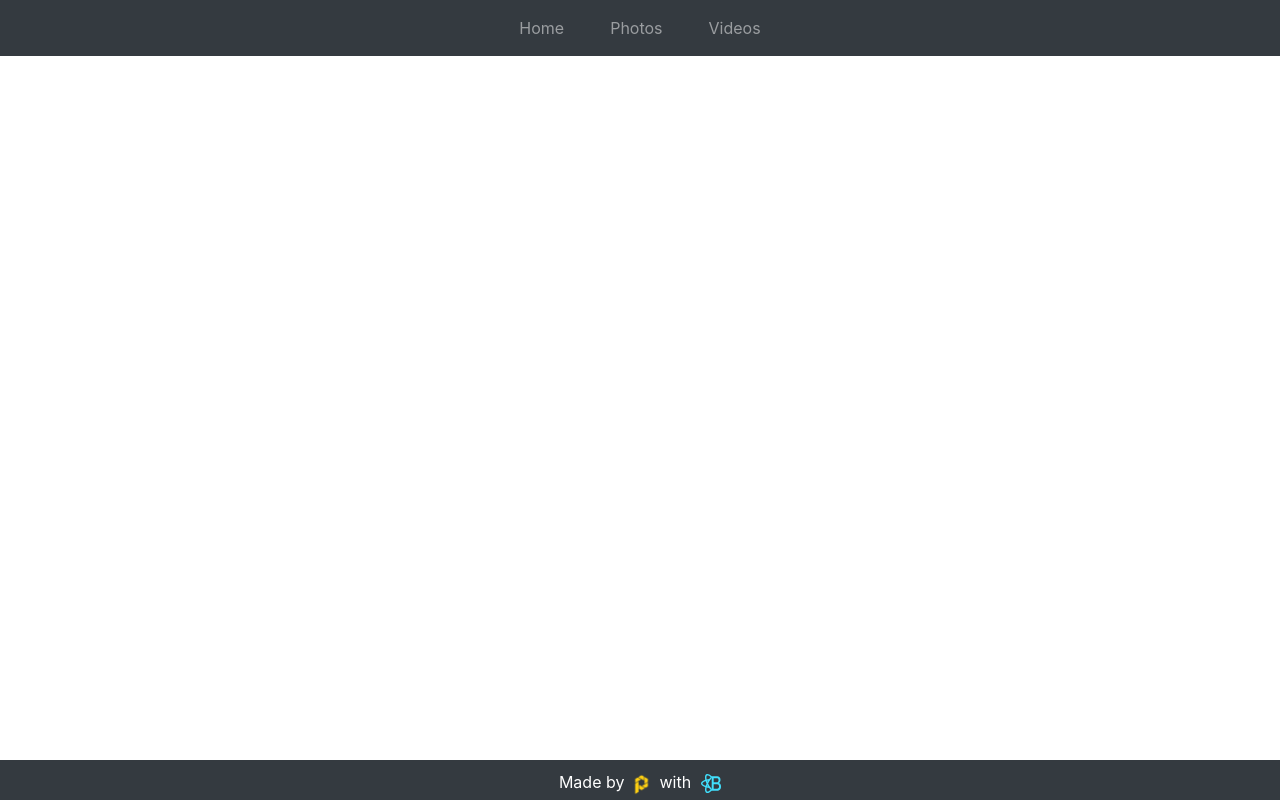
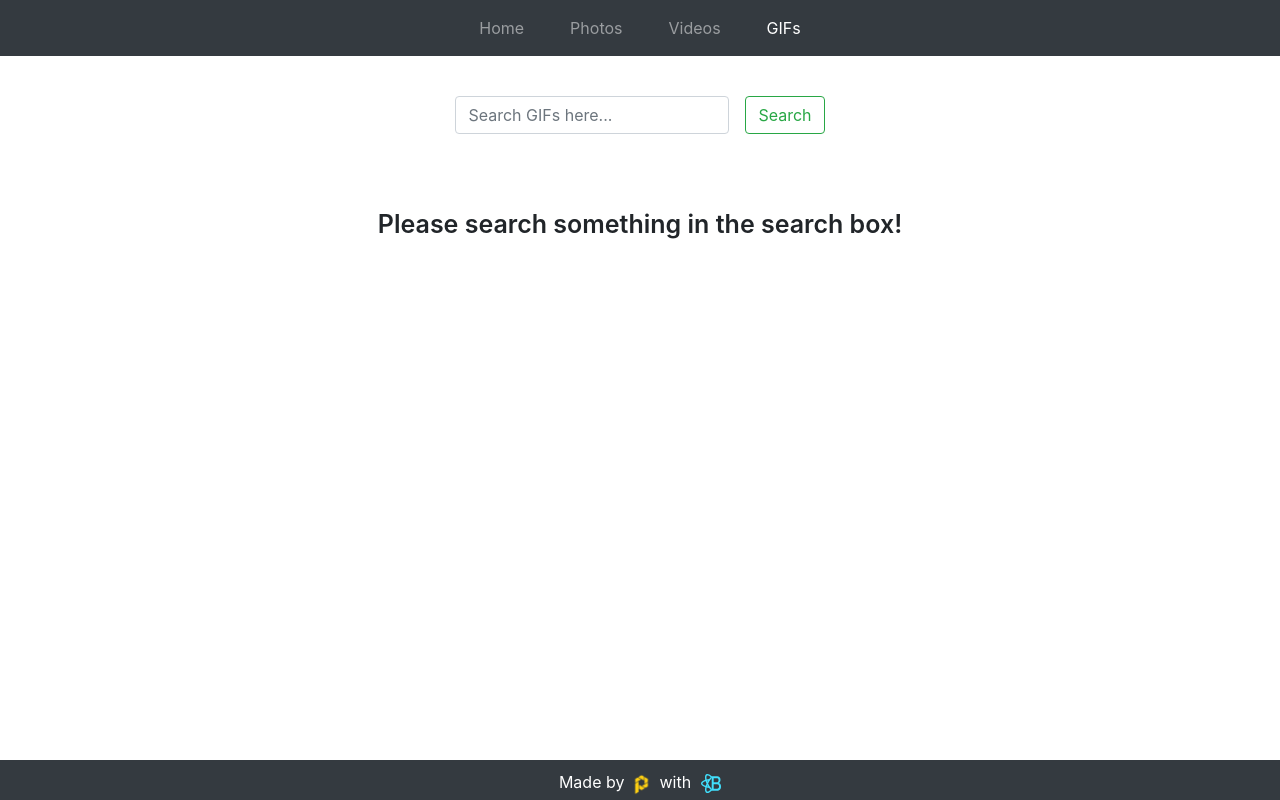
Before and after one commit to patel1643/Photo-Video-Search-App, a React (Create React App) app: page /Photo-Video-Search-App/gifs in a window 1280 px wide. Built offline with nearby package versions, Linux system fonts and the light colour scheme.

Commit message:
added a new feature - users can search gifs

```diff
--- /dev/null
+++ b/src/Components/GifCard/GifCard.js
@@ -0,0 +1,21 @@
+import React from 'react';
+import classes from './GifCard.module.css';
+import {Spring} from 'react-spring/renderprops';
+
+const GifCard = (props1) =>{
+    return(
+        <Spring
+        from={{ display: 'inline-block'}}
+        to={{display: 'inline-block' }}
+        >
+            {props => (
+                <div style={props} >
+                <div className={classes.GifContainer} >
+                <img width='250px' src={props1.sourceLink} alt='none' />
+                </div>
+            </div>
+            )}
+        </Spring>
+    )
+}
+export default GifCard;
--- /dev/null
+++ b/src/Components/GifCard/GifCard.module.css
@@ -0,0 +1,52 @@
+
+.GifContainer{
+    width: auto;
+    height: auto;
+    display: inline-block;
+    overflow: hidden;
+}
+
+.GifContainer img{
+    border-radius: 3px;
+    width: 31.75vw;
+    height: 270px;
+    padding: 0px 5px;
+    filter: drop-shadow(0 0 0.2rem rgba(0,0,0,.5));
+    transition: .2s;
+    object-fit: cover;
+
+}
+
+@media (min-width:1440px){
+    .GifContainer img{
+        width: 32.2vw;
+    }
+}
+
+@media (min-width:1920px){
+    .GifContainer img{
+        width: 32.5vw;
+    }
+}
+
+@media (max-width:967px){
+    .GifContainer img{
+        width: 31.5vw;
+    }
+}
+
+@media (max-width:836px){
+    .GifContainer img{
+        width: 47.8vw;
+    }
+}
+
+@media (max-width:750px){
+    .GifContainer img{
+        width: 90vw;
+
+    }
+    .GifContainer{
+        margin: 10px auto;
+    }
+}
--- /dev/null
+++ b/src/Containers/GifSearchPage/GifSearchPage.js
@@ -0,0 +1,86 @@
+import React, { Component } from 'react';
+import GifCard from '../../Components/GifCard/GifCard';
+import classes from './GifSearchPage.module.css';
+import axios from 'axios';
+import SearchInput from '../../Components/PhotoCard/SearchInput/SearchInput';
+import { Spinner } from 'react-bootstrap';
+
+
+class GifSearchPage extends Component{
+
+    state = {
+        gifs:[],
+        loaded: false,
+        queryString:'',
+        loading:false,
+        errorOccured:false
+    }
+
+
+    changeHandler = (event) => {
+
+        this.setState({queryString: ''+event.target.value});
+    }
+
+    searchExecuteHandler = () => {
+        this.setState({loading: true});
+        let query = this.state.queryString;
+        let url = "https://api.giphy.com/v1/gifs/search?q="+query+"&api_key=ynyGkvd0uja0uhacytpqwpoE0WbV7lfw";
+        axios.get(url).then(data => {
+            console.log(data.data.data);
+            this.setState({gifs: data.data.data, loading:false, loaded:true})
+        }).catch(err => {
+            console.log(err);
+        })
+    }
+
+    enterPressHandler = (e) =>{
+        if (e.key === "Enter"){
+            e.preventDefault();
+            this.searchExecuteHandler();
+        }
+    }
+
+    render(){
+        let loadingDiv = null;
+            if(this.state.loading){
+                <div className={classes.GeneralDivs} >Loading....</div>
+                loadingDiv = <div> <br></br> <Spinner animation="border" /></div>
+            }
+
+            let results = <div className={classes.GeneralDivs} >Please search something in the search box!</div>
+
+            if (this.state.loaded){
+                results = this.state.gifs.map(gif => {
+                    return(
+                    <GifCard key={gif.id} sourceLink={gif.images.downsized_medium.url}/>
+
+                    )
+
+                })
+            }
+
+           //Checks if the query was valid and returns the error
+            if((this.state.gifs.length===0 && this.state.errorOccured) || (this.state.gifs.length===0 && this.state.loaded)){
+                results = <div className={classes.GeneralDivs}> Sorry your search doesn't match with anything on our database... <br></br>
+                Try something else... </div>
+            }
+
+        return(
+
+            <div className={classes.ContainerClass}>
+                <SearchInput
+                onChangeHandler={this.changeHandler}
+                onClickHandler={this.searchExecuteHandler}
+                placeholder={'Search GIFs here...'}
+                onEnterPress={this.enterPressHandler}/>
+                <br></br>
+                <div style={{textAlign:'center'}}>{loadingDiv}</div>
+                <div style={{textAlign:'center'}}>{results}</div>
+            </div>
+        );
+    };
+
+};
+
+export default GifSearchPage;
--- /dev/null
+++ b/src/Containers/GifSearchPage/GifSearchPage.module.css
@@ -0,0 +1,16 @@
+.GeneralDivs{
+    text-align: center;
+    font-size: 25px;
+    font-weight: 600;
+}
+
+.ContainerClass{
+    margin-bottom: 50px;
+}
+
+@media (max-width:600px){
+    .ContainerClass{
+        margin-left: 10px;
+        margin-right:10px;
+    }
+}
--- a/src/Containers/MainLayout/MainLayout.js
+++ b/src/Containers/MainLayout/MainLayout.js
@@ -6,6 +6,8 @@ import {Route, NavLink, Switch} from 'react-router-dom';
 import classes from './MainLayout.module.css';
 import {Navbar, Nav} from 'react-bootstrap';
 import Footer from '../../Components/Footer/Footer';
+import GifSearchPage from '../GifSearchPage/GifSearchPage';
+import { Spring } from 'react-spring/renderprops';
 
 
 const MainLayout = () => {
@@ -17,13 +19,27 @@ const MainLayout = () => {
                         <Nav.Item ><Nav.Link as={NavLink} exact to='/Photo-Video-Search-App/'>Home</Nav.Link></Nav.Item>
                         <Nav.Item ><Nav.Link as={NavLink} to='/Photo-Video-Search-App/photos'>Photos</Nav.Link></Nav.Item>
                         <Nav.Item ><Nav.Link as={NavLink} to='/Photo-Video-Search-App/videos'>Videos</Nav.Link></Nav.Item>
+                        <Nav.Item ><Nav.Link as={NavLink} to='/Photo-Video-Search-App/gifs'>GIFs</Nav.Link></Nav.Item>
                     </Nav>
             </Navbar>
+
+
+            {/* <Spring
+
+        from={{opacity:0,transition:.5 }}
+        to={{opacity:1, transition:.5 }}
+        >
+            {props => (
+                <div style={props}> */}
             <Switch>
             <Route path='/Photo-Video-Search-App/' exact component={Homepage} />
             <Route path='/Photo-Video-Search-App/photos' component={PhotoSearchPage} />
             <Route path='/Photo-Video-Search-App/videos' component={VideoSearchPage} />
+            <Route path='/Photo-Video-Search-App/gifs' component={GifSearchPage} />
             </Switch>
+            {/* </div>) */}
+
+
             <Footer/>
 
 
```
Also changed, not shown: 1 other file (tests, documents, lock files or other folders).
